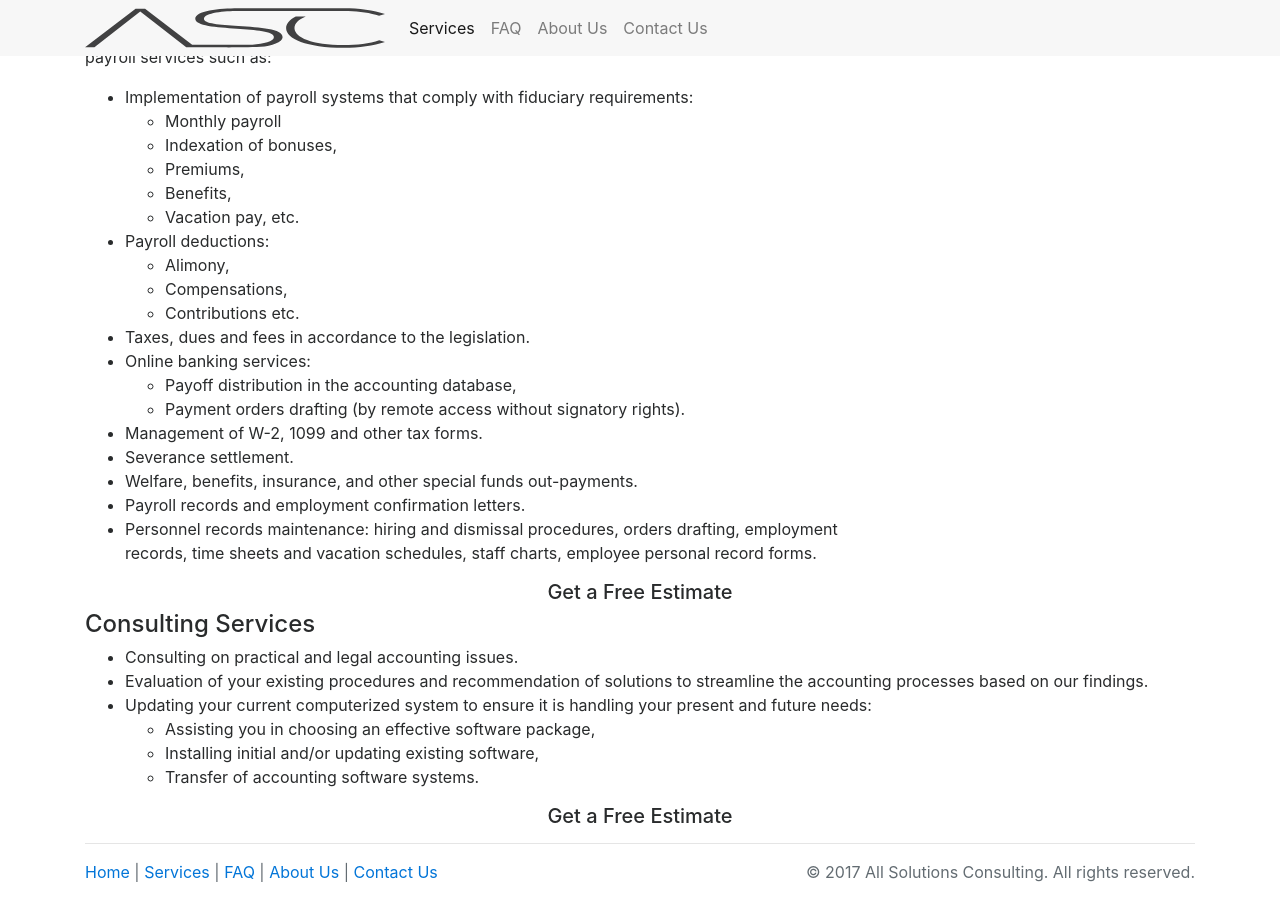
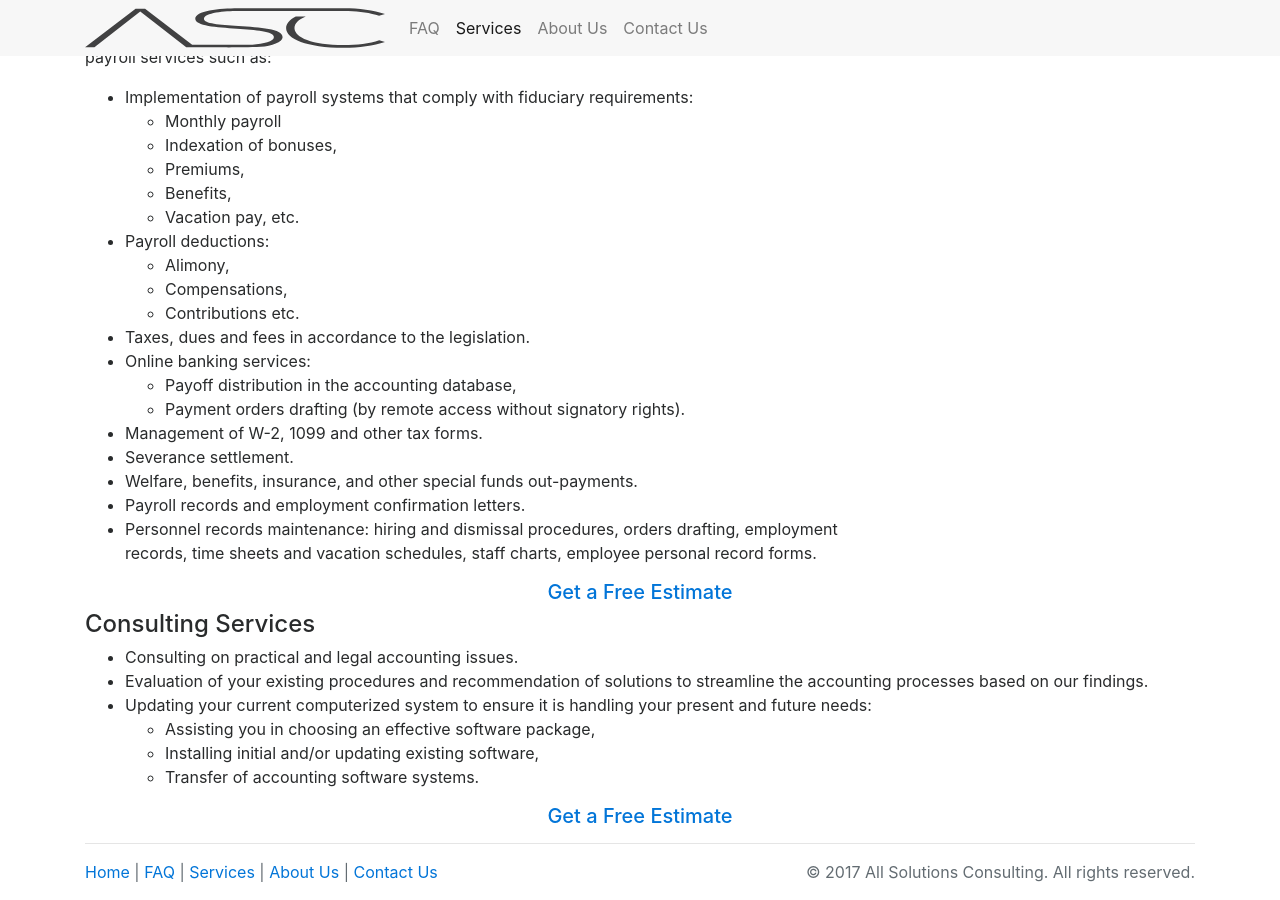
Before and after one commit to TechTangent/allsolutionsconsult.com, a Jekyll site: the page built from services.html, in a window 1280 px wide and 900 px high, scrolled down 1231 px. Built offline with Jekyll 4.4.1, drawn with Linux system fonts in a browser that asks for light colours; nearby versions of some CDN libraries.

Commit message:
Link “Get a Free Estimate” to contact page

```diff
--- a/services.html
+++ b/services.html
@@ -38,7 +38,7 @@
     </li>
 </ul>
 
-<h5 class="text-center">Get a Free Estimate</h5>
+<h5 class="text-center"><a href="/contact">Get a Free Estimate</a></h5>
 
 <h4>Bookkeeping</h4>
 <p>
@@ -61,7 +61,7 @@
         computerized systems.</li>
 </ul>
 
-<h5 class="text-center">Get a Free Estimate</h5>
+<h5 class="text-center"><a href="/contact">Get a Free Estimate</a></h5>
 
 <h4>Tax Management</h4>
 <ul>
@@ -73,7 +73,7 @@
     <li> We monitor the business activities’ impact on tax liability.</li>
 </ul>
 
-<h5 class="text-center">Get a Free Estimate</h5>
+<h5 class="text-center"><a href="/contact">Get a Free Estimate</a></h5>
 
 <h4>Payroll</h4>
 <p>Payroll can be a tedious process that exhausts business owners and staff resources. All Solutions Consulting takes this stress
@@ -112,7 +112,7 @@
     records, time sheets and vacation schedules, staff charts, employee personal record forms.</li>
 </ul>
 
-<h5 class="text-center">Get a Free Estimate</h5>
+<h5 class="text-center"><a href="/contact">Get a Free Estimate</a></h5>
 
 <h4>Consulting Services</h4>
 <ul>
@@ -128,4 +128,4 @@
     </li>
 </ul>
 
-<h5 class="text-center">Get a Free Estimate</h5>
+<h5 class="text-center"><a href="/contact">Get a Free Estimate</a></h5>
```
Also changed, not shown: other parts of services.html (+1 -1 lines).
